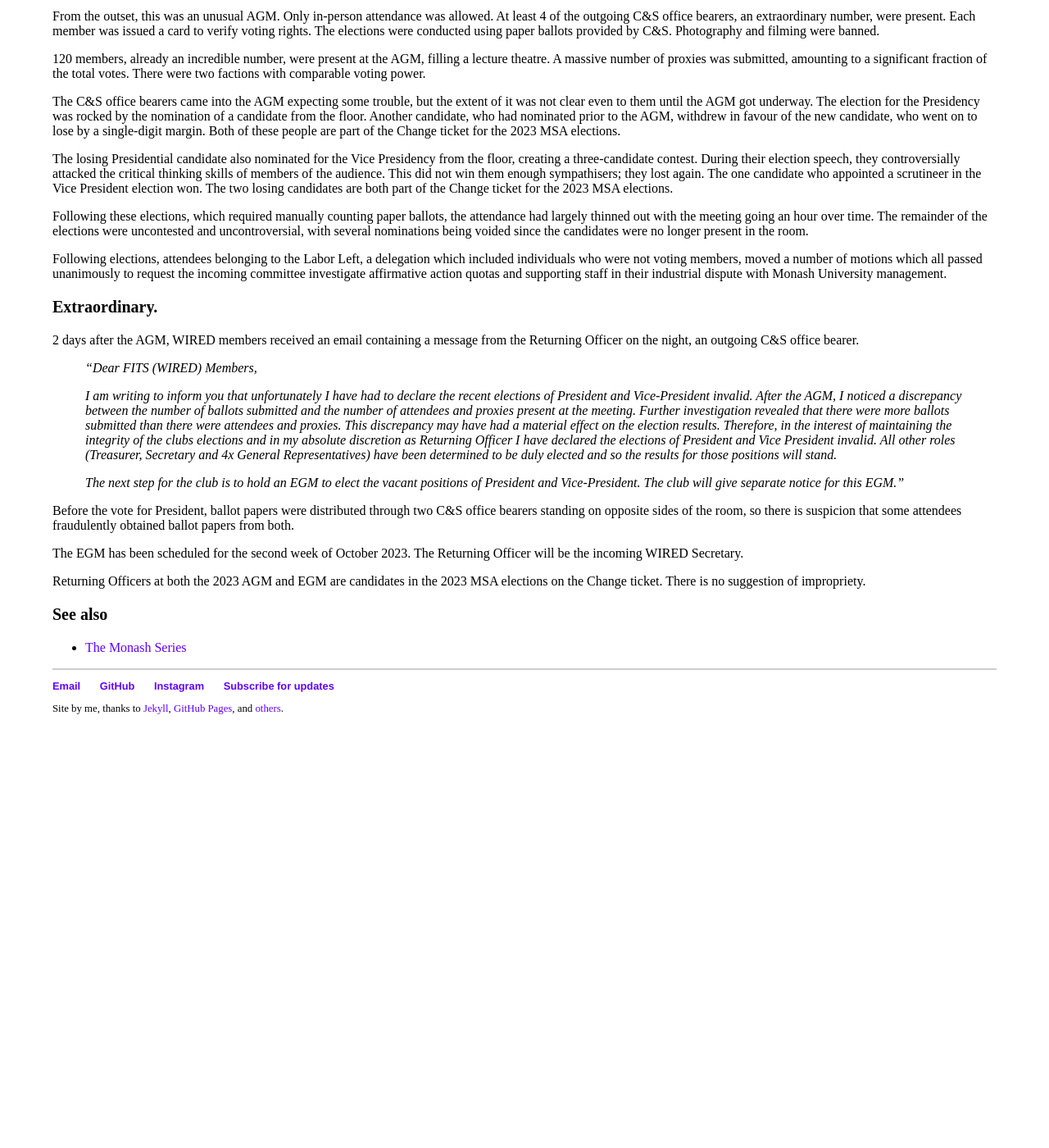
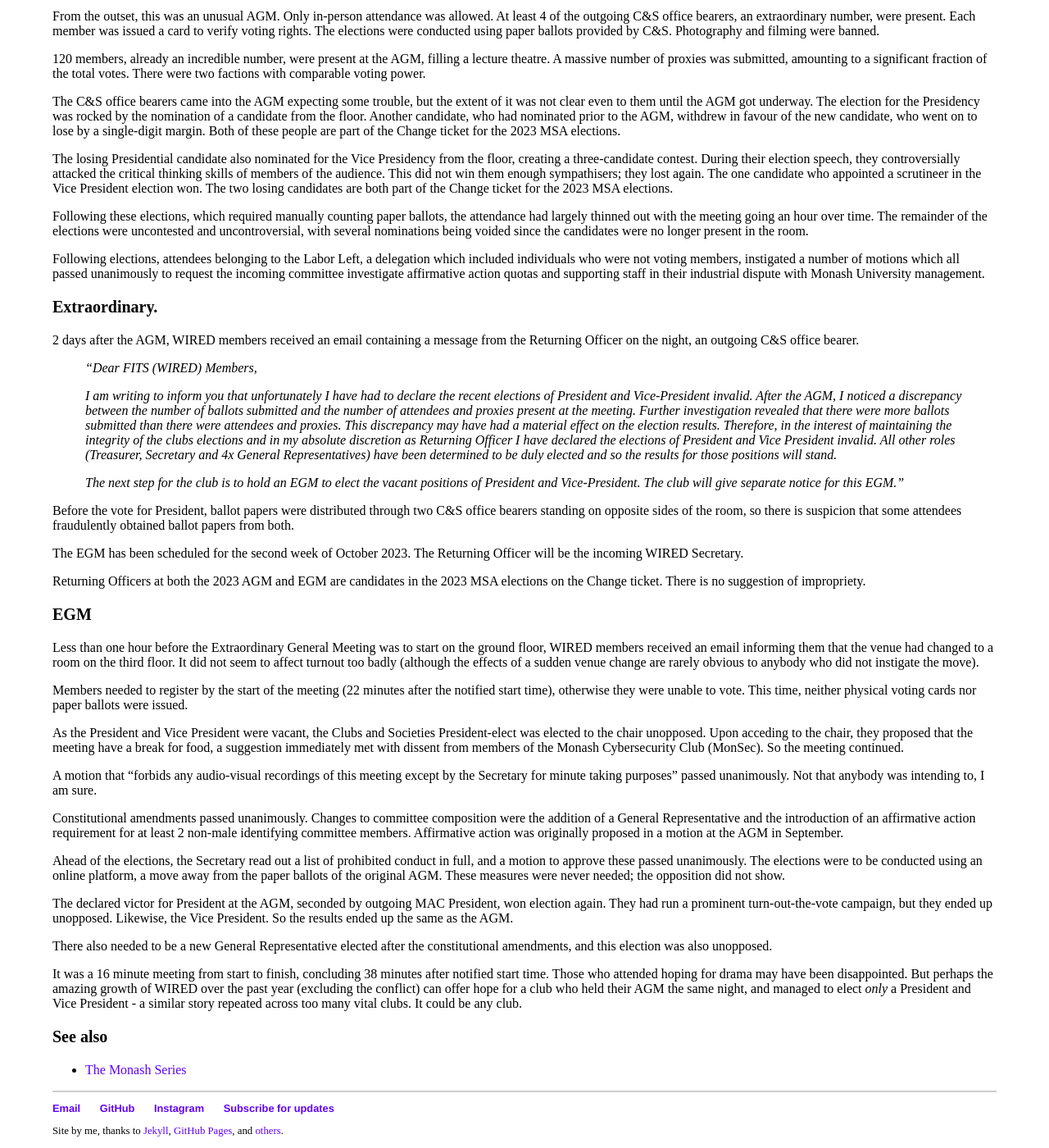
Before and after one commit to nhtnhanbn/nhtnhanbn.github.io, a Jekyll site: the page built from _repository/wired.md, in a window 1280 px wide and 1400 px high, scrolled down 1035 px. Shown: the whole window at 82% size. Built offline with Jekyll 4.4.1, drawn with Linux system fonts in a browser that asks for light colours; before the commit the page ends 1920 px from its top, so only the background shows below that; some of the changed text lies outside the part shown.

Commit message:
Update msa23 and wired

```diff
--- a/_repository/wired.md
+++ b/_repository/wired.md
@@ -41,7 +41,7 @@
 
 Following these elections, which required manually counting paper ballots, the attendance had largely thinned out with the meeting going an hour over time. The remainder of the elections were uncontested and uncontroversial, with several nominations being voided since the candidates were no longer present in the room.
 
-Following elections, attendees belonging to the Labor Left, a delegation which included individuals who were not voting members, moved a number of motions which all passed unanimously to request the incoming committee investigate affirmative action quotas and supporting staff in their industrial dispute with Monash University management.
+Following elections, attendees belonging to the Labor Left, a delegation which included individuals who were not voting members, instigated a number of motions which all passed unanimously to request the incoming committee investigate affirmative action quotas and supporting staff in their industrial dispute with Monash University management.
 
 ### Extraordinary.
 
@@ -59,5 +59,25 @@
 
 Returning Officers at both the 2023 AGM and EGM are candidates in the 2023 MSA elections on the Change ticket. There is no suggestion of impropriety.
 
+### EGM
+
+Less than one hour before the Extraordinary General Meeting was to start on the ground floor, WIRED members received an email informing them that the venue had changed to a room on the third floor. It did not seem to affect turnout too badly (although the effects of a sudden venue change are rarely obvious to anybody who did not instigate the move).
+
+Members needed to register by the start of the meeting (22 minutes after the notified start time), otherwise they were unable to vote. This time, neither physical voting cards nor paper ballots were issued.
+
+As the President and Vice President were vacant, the Clubs and Societies President-elect was elected to the chair unopposed. Upon acceding to the chair, they proposed that the meeting have a break for food, a suggestion immediately met with dissent from members of the Monash Cybersecurity Club (MonSec). So the meeting continued.
+
+A motion that "forbids any audio-visual recordings of this meeting except by the Secretary for minute taking purposes" passed unanimously. Not that anybody was intending to, I am sure.
+
+Constitutional amendments passed unanimously. Changes to committee composition were the addition of a General Representative and the introduction of an affirmative action requirement for at least 2 non-male identifying committee members. Affirmative action was originally proposed in a motion at the AGM in September.
+
+Ahead of the elections, the Secretary read out a list of prohibited conduct in full, and a motion to approve these passed unanimously. The elections were to be conducted using an online platform, a move away from the paper ballots of the original AGM. These measures were never needed; the opposition did not show.
+
+The declared victor for President at the AGM, seconded by outgoing MAC President, won election again. They had run a prominent turn-out-the-vote campaign, but they ended up unopposed. Likewise, the Vice President. So the results ended up the same as the AGM.
+
+There also needed to be a new General Representative elected after the constitutional amendments, and this election was also unopposed.
+
+It was a 16 minute meeting from start to finish, concluding 38 minutes after notified start time. Those who attended hoping for drama may have been disappointed. But perhaps the amazing growth of WIRED over the past year (excluding the conflict) can offer hope for a club who held their AGM the same night, and managed to elect *only* a President and Vice President - a similar story repeated across too many vital clubs. It could be any club.
+
 ### See also
 - [The Monash Series](/msa)
```
Also changed, not shown: other parts of _repository/wired.md (+1 -1 lines), _repository/msa23.md (+20 -0 lines).
